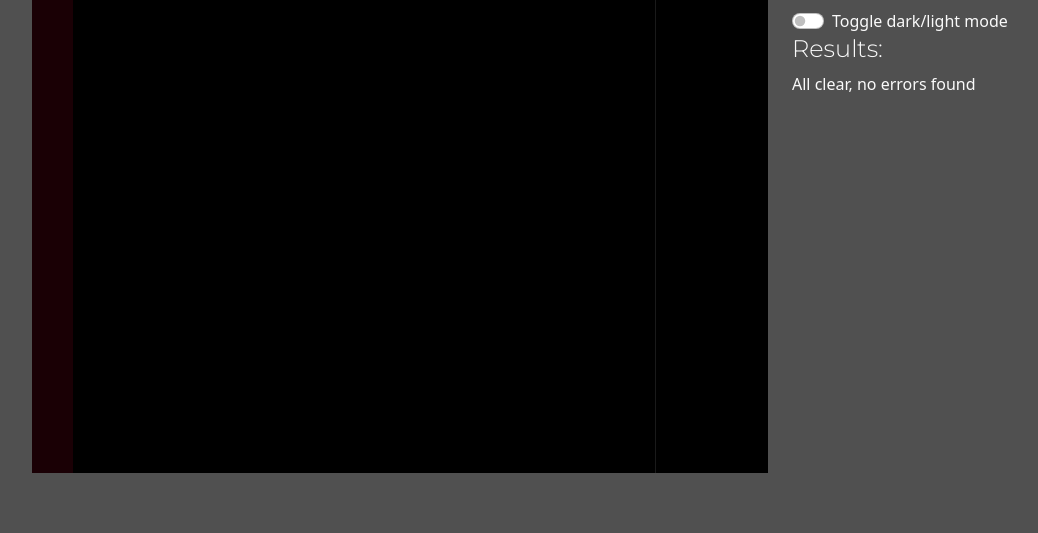
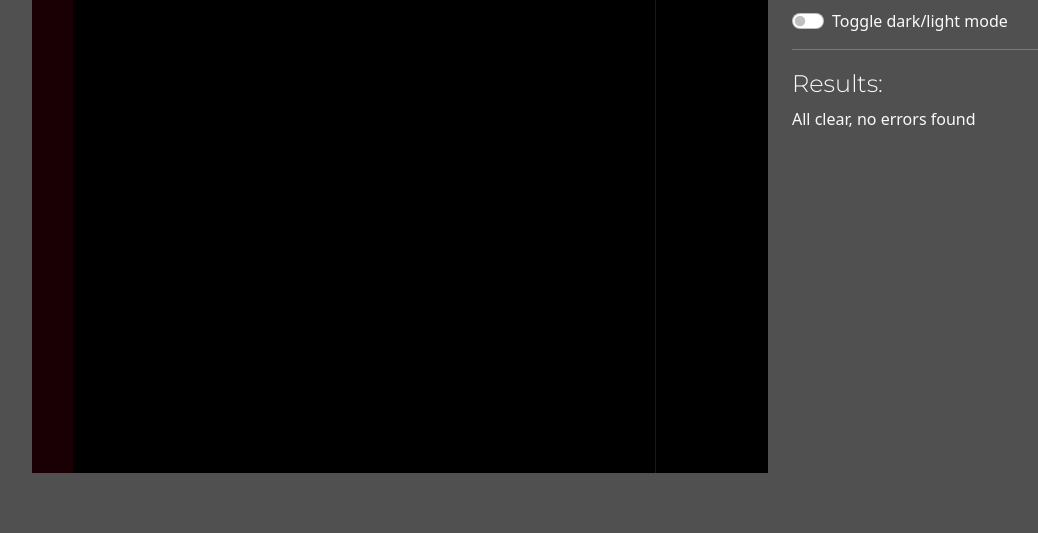
Before and after one commit to lechien73/online_pycheck, a Django app: page / in a window 1280 px wide. Shown: the part 267-800 px from the top of the page, without its empty margins (50-1088 px from the left). Run offline with Django 4.2, Linux system fonts and the light colour scheme; some libraries are stand-ins or nearby versions.

Commit message:
Minor prettification

```diff
--- a/home/templates/main.html
+++ b/home/templates/main.html
@@ -50,9 +50,10 @@
                                     </label>
                                 </div>
                             </form>
+                            <hr />
                         </div>
                     </div>
-                    <div class="row">
+                    <div class="row mt-1">
                         <div class="col">
                             <h4 class="heading">Results:</h4>
                             <p id="results">All clear, no errors found</p>
```
